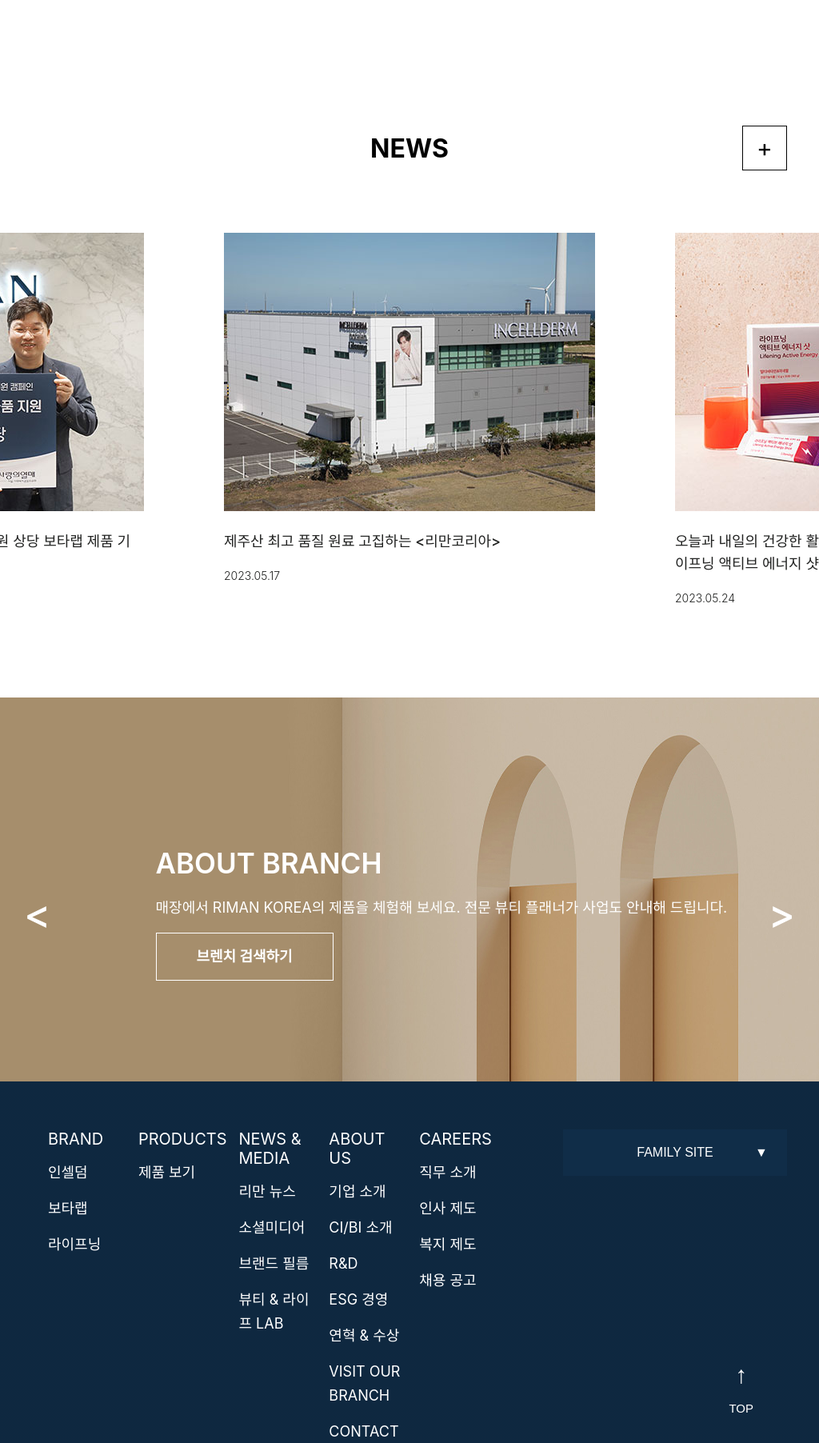
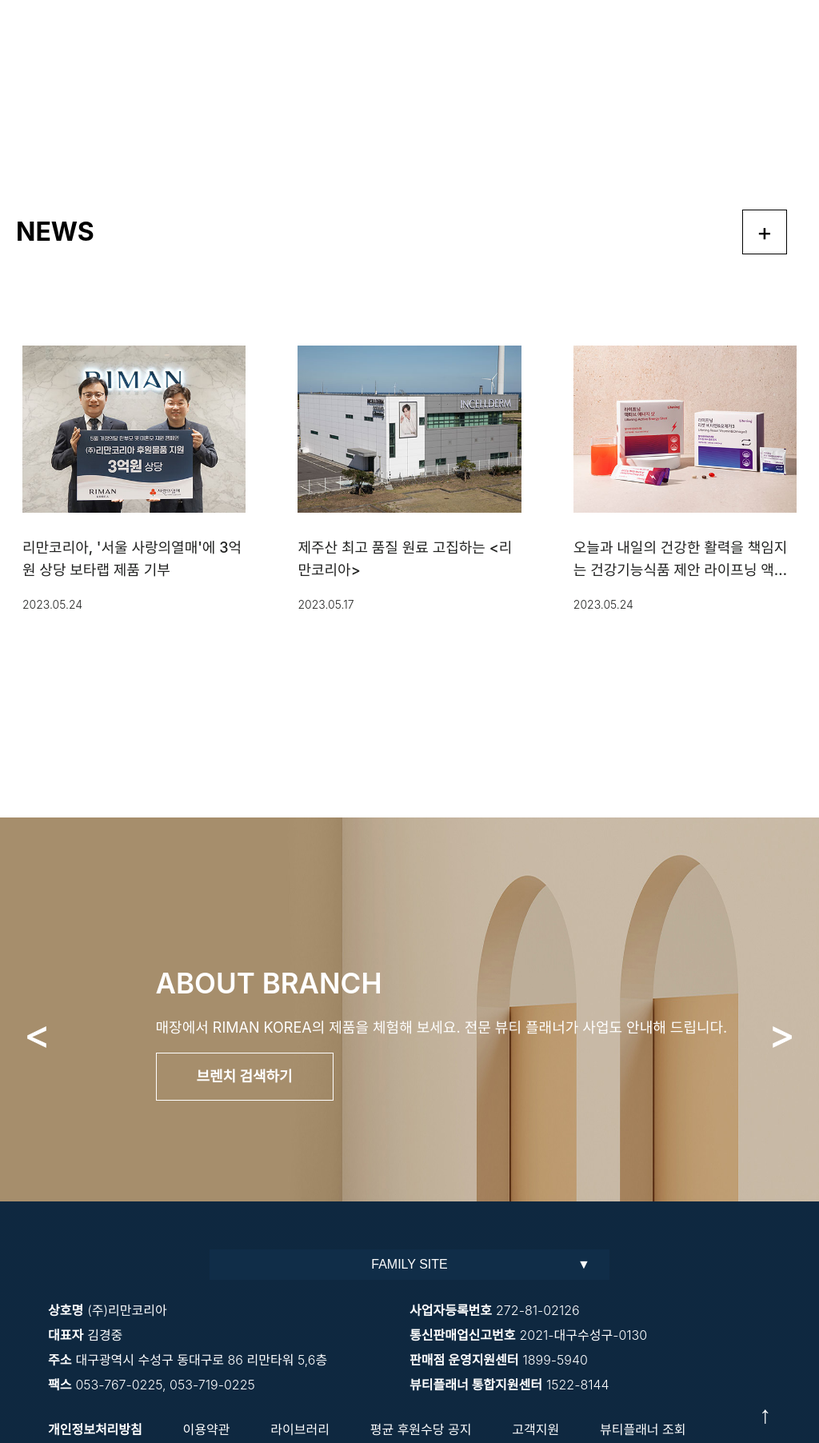
Before and after one commit to HCJIN/RIMAN_PAGE, a React (Create React App) app: page / in a window 1024 px wide. Shown: the part 4535-6339 px from the top of the page at 80% size. Built offline with nearby package versions, Linux system fonts and the light colour scheme.

Commit message:
CSS_CHANGE

```diff
--- a/src/App.css
+++ b/src/App.css
@@ -1183,38 +1183,15 @@ ul > li {
         display: flex;
         justify-content: space-between;
         align-items: center;
-        margin-bottom: 10px;
+        margin-bottom: 25px;
         border-bottom: 1px solid rgba(0, 0, 0, .1);
         padding: 30px 0;
     }
 
-    .Count_List {
-        display: flex;
-        justify-content: center;
-        font-size: 108px;
-        font-weight: 300;
-        line-height: 90px;
-        vertical-align: text-top;
-        font-family: Arial, Helvetica, sans-serif;
-        color: #123250;
-    }
-
-    .Count_List > li {
-        font-size: 20px;
-        transform: translateY(-50%);
-    }
-
     .Count > .Sub {
         margin-left: 10px;
-    }
-
-    .Count > li {
-        display: block;
-        margin-top: 25px;
-        color: #212221;
-        font-size: 18px;
-        font-weight: 400;
-        line-height: 28px;
+        font-weight: bold;
+        font-size: 26px;
     }
 
     .Bottom_Menu {
@@ -1223,37 +1200,27 @@ ul > li {
         align-items: center;
     }
 
-    .Bottom_Menu > div {
-        margin: 0 auto;
-    }
-
     /* Count_Page_end */
 
     .News_Page {
-        width: 100%;
-        height: 100vh;
-        overflow-x: hidden;
-    }
-
-    .Inner {
-        padding: 0 20px;
-        height: 100%;
-        overflow-x: hidden;
+        margin-top: 0;
+        padding: 30px 0;
+        padding-top: 120px;
     }
 
     .News_Title {
         display: flex;
-        justify-content: space-between;
+        justify-content: flex-start;
         align-items: center;
         position: relative;
-        top: 10%;
-        transform: translateY(-10%);
-        width: 100%;
-        padding-top: 20px;
     }
 
     .News_Title > h1 {
-        margin: 0 auto;
+        font-size: 32px;
+        text-align: left;
+        line-height: 40px;
+        position: absolute;
+
     }
 
     .News_Btn {
@@ -1278,125 +1245,46 @@ ul > li {
     /* News_Page_Title_end */
 
     .Main_News_Content {
-        padding: 0 20px;
+        width: 100%;
         display: flex;
-        justify-content: center;
-        align-items: stretch;
-        position: relative;
-        top: 20%;
+        justify-content: space-between;
+        padding: 10px 0;
+        margin-top: 50px;
+    }
+
+    .Content {
+        width: 30%;
+        box-sizing: border-box;
+        padding-left: 8px;
+        padding-right: 8px;
+        margin-bottom: 20px;
     }
 
     .Main_News_Content > .Content:nth-child(2) {
-        margin: 0 100px;
-    }
-
-    .Main_News_Content > img {
+        margin: 0px;
+    }
+
+    .Main_News_Content > .Content > img {
         display: block;
         width: 100%;
+        object-fit: cover;
     }
 
     .Main_News_Title {
-        max-width: 450px;
-        margin: 20px 0;
+        max-width: 410px;
+        margin-top: 30px;
         font-size: 18px;
         font-weight: 500;
+        display: -webkit-box;
+        overflow: hidden;
+        text-overflow: ellipsis;
+        -webkit-line-clamp: 2;
+        -webkit-box-orient: vertical;
+        word-wrap: break-word;
         line-height: 28px;
-        color: #212221;
-    }
-
-    .Main_News_Date {
-        font-size: 14px;
-        color: #212221;
-        font-weight: 300;
     }
 
     /* Main_News_Page_end */
-
-    .Main_Bottom_Box {
-        width: 100%;
-    }
-
-    .Main_Bottom_Img {
-        width: 100%;
-        position: relative;
-        top: 0;
-        left: 0;
-        overflow: hidden;
-    }
-
-    .Main_Bottom_Img > img {
-        width: 100%;
-        height: 480px;
-        display: block;
-    }
-
-    /* Main_Bottom_Img_end */
-
-    .Main_Bottom {
-        width: 100%;
-        position: absolute;
-        top: 50%;
-        left: 0;
-        display: flex;
-        align-items: center;
-        justify-content: space-between;
-        color: #fff;
-    }
-
-    .Left_Arrow,
-    .Right_Arrow {
-        cursor: pointer;
-    }
-
-    .Left_Arrow {
-        width: 10%;
-        font-size: 50px;
-        margin-left: 30px;
-        font-weight: 500;
-    }
-
-    .Main_Bottom_Txt {
-        width: 70%;
-        position: absolute;
-        top: 50%;
-        left: 19%;
-        right: 0;
-        color: #fff;
-        transform: translateY(-50%);
-        font-size: 35px;
-        font-weight: 600;
-    }
-
-    .Main_Bottom_Txt > div:nth-child(2) {
-        margin: 20px 0;
-        font-size: 18px;
-        font-weight: 400;
-    }
-
-    .Right_Arrow {
-        font-size: 50px;
-        margin-right: 30px;
-        font-weight: 500;
-    }
-
-    .Main_Bottom_Txt_Btn {
-        display: inline-block;
-        min-width: 220px;
-        border: 1px solid #fff;
-        font-size: 18px;
-        font-weight: bold;
-        text-align: center;
-        line-height: 58px;
-        transition: all 0.3s ease-out 0s;
-        cursor: pointer;
-    }
-
-    .Main_Bottom_Txt_Btn:hover {
-        background-color: #fff;
-        color: #212221;
-    }
-
-    /* Main_Bottom_Txt_end */
 
     .Footer_Main {
         width: 100%;
@@ -1408,69 +1296,37 @@ ul > li {
 
     /* Footer_Main_end */
 
-    .Footer_Top_Box {
-        display: flex;
-    }
-
-    /* Footer_Top_Box_end */
-
     .Footer_Top_Box_Left {
-        width: 100%;
-        position: relative;
-        padding: 60px;
-        box-sizing: border-box;
-        display: flex;
-    }
-
-    .Footer_Top_Box_Left > ul {
-        margin-right: 15px;
+        display: none;
     }
 
     /* Footer_Top_Box_Left_end */
 
-    .Footer_Menu_List {
-        width: 30%;
-    }
-
-    .Footer_Menu_List > li > a {
-        color: #fff;
-        font-family: 500;
-        font-size: 20px;
-    }
-
-    .Footer_Sub_Menu {
-        margin-top: 15px;
-        font-size: 18px;
-        line-height: 30px;
-    }
-
-    .Footer_Sub_Menu > a {
-        color: #fff;
+    .Footer_Menu {
+        display: none;
     }
 
     /* Footer_Menu_end */
 
     .Footer_Top_Box_Right {
-        width: 50%;
-        display: flex;
-        justify-content: flex-end;
+        position: static;
+        margin-bottom: 30px;
     }
 
     .Select {
         position: relative;
-        top: 60px;
-        right: 40px;
+        left: 50%;
         font-size: 18px;
     }
 
     .Footer_Family .Select_Button {
-        width: 280px;
+        width: 500px;
         color: #fff;
         font-size: 16px;
         font-weight: 300;
         border: transparent;
         background-color: #102d48;
-        padding: 20px;
+        padding: 10px 24px;
     }
 
     .Select_Button:after {
@@ -1489,13 +1345,13 @@ ul > li {
     }
 
     .Select_List {
-        width: 280px;
+        width: 500px;
         display: none;
         position: absolute;
-        top: 60px;
+        top: 40px;
         left: 0;
         right: 0;
-        padding: 12px 0;
+        padding: 0;
         border: 1px solid #e0e0e0;
         background: #fff;
         z-index: 10;
@@ -1514,7 +1370,7 @@ ul > li {
 
     .Footer_Bottom_Box {
         padding: 60px;
-        border-top: 1px solid hsla(0, 0%, 100%, 0.1);
+        border-top: none;
         font-size: 16px;
         color: #fff;
         font-weight: 300;
@@ -1548,8 +1404,8 @@ ul > li {
 
     .Footer_Top {
         position: absolute;
-        right: 60px;
-        top: 350px;
+        right: 30px;
+        top: 250px;
         padding: 50px 22px 0;
         color: #fff;
         font-size: 15px;
@@ -1565,7 +1421,7 @@ ul > li {
     .Footer_Top:before {
         content: '↑';
         position: absolute;
-        top: 0px;
+        bottom: 30px;
         left: 50%;
         width: 16px;
         height: 32px;
@@ -1577,17 +1433,40 @@ ul > li {
 
     /* Footer_Top_end */
 
+    .Footer_Bottom_Box {
+        padding: 60px;
+        border-top: none;
+        font-size: 16px;
+        color: #fff;
+        font-weight: 300;
+        text-align: left;
+    }
+
+    .Footer_Contents {
+        row-gap: 15px;
+        column-gap: 0;
+    }
+
+    .Footer_Contents > li {
+        flex-basis: 50%;
+    }
+
+    /* Footer_Content_end */
+
     .Footer_Bottom_Box_Bottom {
-        display: flex;
-        justify-content: space-between;
-        align-items: center;
+        flex-direction: column-reverse;
+        align-items: flex-start;
         margin-top: 30px;
     }
 
+    .Footer_Copyright {
+        margin-top: 15px;
+        line-height: normal;
+    }
+
     .Footer_Etc {
-        width: 40%;
-        display: flex;
-        justify-content: space-between;
+        width: 90%;
+        margin-left: -8px;
     }
 
     .Footer_Etc > li {
@@ -1595,8 +1474,7 @@ ul > li {
     }
 
     .Footer_Etc > li > * {
-        display: block;
-        color: #fff;
+        padding: 5px 8px;
     }
 
     /* Footer_Bottom_Box_Bottom_end */
```
